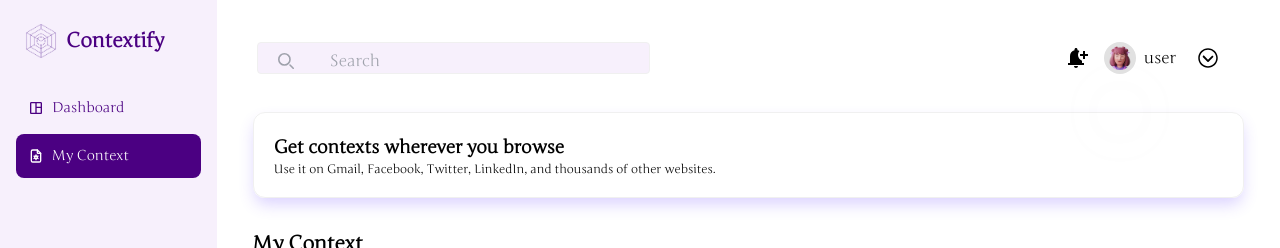
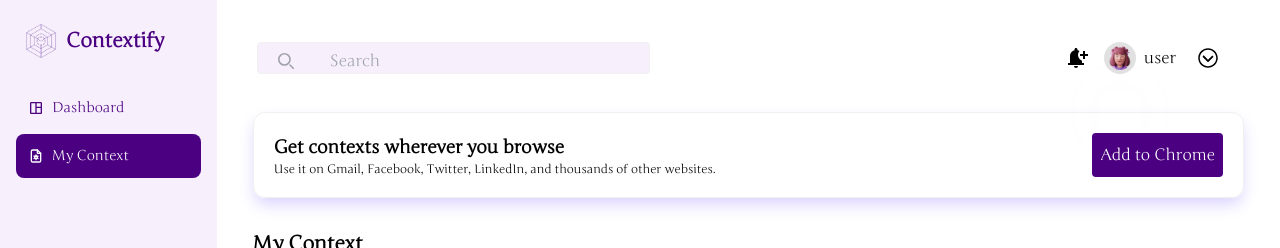
Before and after one commit to rishabh-17/contextify-ai, a React (Vite) app in the folder client/: page /mycontext in a window 1280 px wide. Shown: the top 248 px of the page. Built offline with nearby package versions, Linux system fonts and the light colour scheme; no server answers.

Commit message:
flex wrap

```diff
--- a/client/src/pages/MyContext/index.jsx
+++ b/client/src/pages/MyContext/index.jsx
@@ -35,7 +35,7 @@ export default function MyContext() {
     <div>
       <MainLayout active={2}>
         <div className="flex-col gap-4 p-4">
-          <div className="border rounded-xl p-5 shadow-md mb-3">
+          <div className="flex border rounded-xl p-5 shadow-md mb-3 justify-between">
             <div>
               <h2 className="text-lg font-bold">
                 Get contexts wherever you browse
@@ -46,7 +46,9 @@ export default function MyContext() {
               </p>
             </div>
             <div></div>
-            <div></div>
+            <button className="text-[#fff] p-2 bg-purple-900 rounded">
+              Add to Chrome
+            </button>
           </div>
           <div className="flex flex-col gap-4">
             <h2 className="text-xl font-bold mt-5">My Context</h2>
@@ -92,7 +94,7 @@ export default function MyContext() {
               </div>
             </div>
           </div>
-          <div className="grid grid-cols-3 md:grid-cols-2 sm:grid-cols-1 p-4 gap-3">
+          <div className="flex flex-wrap p-4 gap-3">
             {contexts.map(
               (context) =>
                 toggle == context.type && (
```
